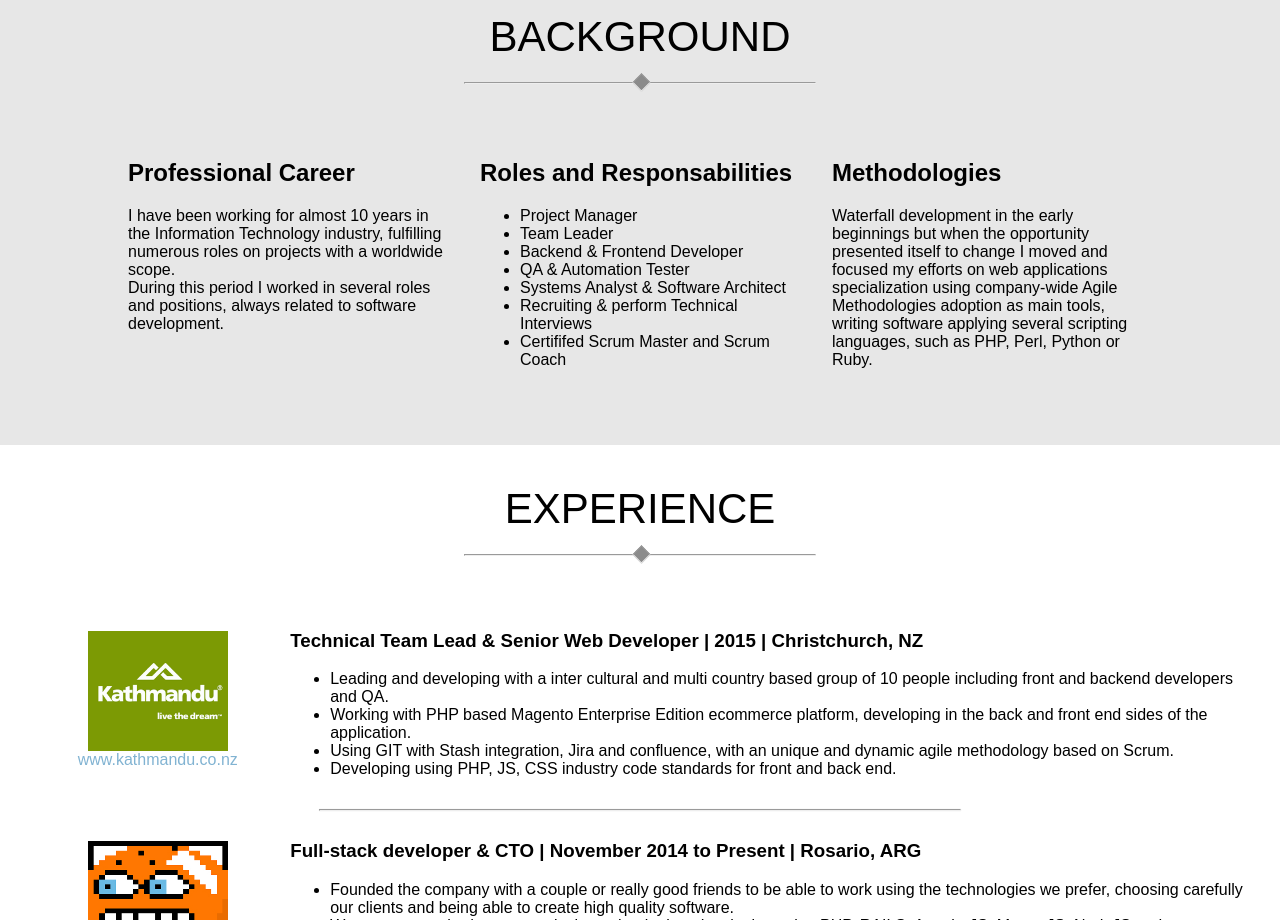
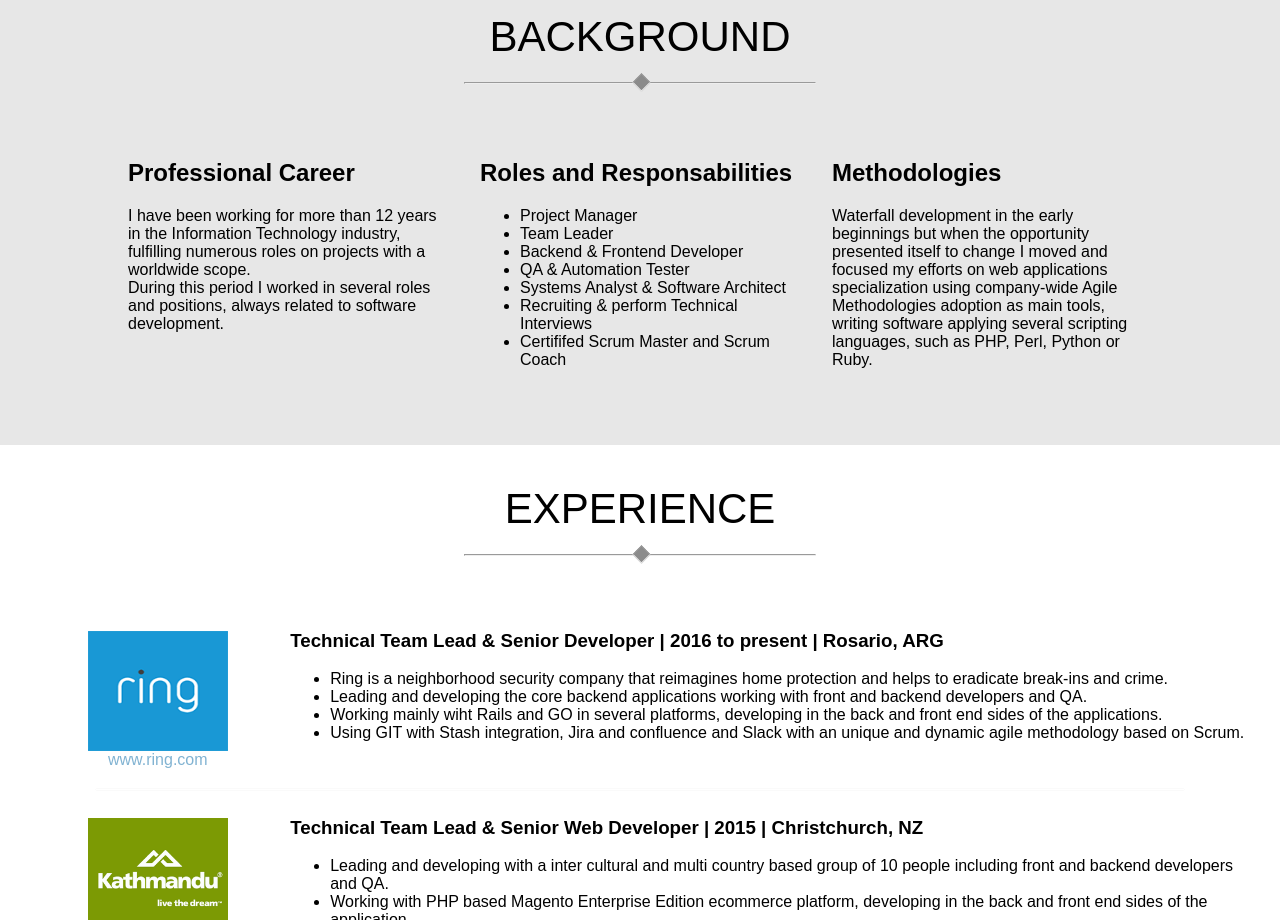
Before and after one commit to guidoalloatti/home-page, a plain HTML site: page index.html in a window 1280 px wide. Shown: the part 1880-2800 px from the top of the page. Drawn offline with nearby package versions, Linux system fonts and the light colour scheme.

Commit message:
Adding Ring

```diff
--- a/css/experience.css
+++ b/css/experience.css
@@ -14,13 +14,12 @@
 }
 
 .hr-content-separator {
-    /*border-top: 1px solid #fff;*/
-	box-shadow: 0 0 1px #ccc;
-	-webkit-box-shadow: 0 0 1px #ccc;
-	-moz-box-shadow: 0 0 1px #ccc;
-	width: 50%;
-	margin-bottom: 10px;
-	margin-top: 15px;
+    border: 0;
+	border-top: 1px solid #fff;
+    -webkit-box-shadow: 0px 0px 1px #ccc;
+    -moz-box-shadow: 0 0 1px #ccc;
+    width: 85%;
+    margin-top: 20px;
 }
 
 .work-details {
--- a/index.html
+++ b/index.html
@@ -76,12 +76,12 @@
                 </div>
                 <div class="horizontal">
                     <span class="square individual">
-                        <a id="contact_link" class="tenth before after" href="#contact-anchor">CONTACT</a>
+                        <a id="visualizer_link" class="tenth before after" href="#visualizer-anchor">VISUAL</a>
                     </span>
                 </div>
                 <div class="horizontal">
                     <span class="square individual">
-                        <a id="visualizer_link" class="tenth before after" href="#visualizer-anchor">VISUAL</a>
+                        <a id="contact_link" class="tenth before after" href="#contact-anchor">CONTACT</a>
                     </span>
                 </div>
             </div>
@@ -143,7 +143,7 @@
         <div class="content-text">
             <div class="background-left-column">
                 <h2>Professional Career</h2>
-                I have been working for almost 10 years in the Information Technology industry, fulfilling numerous roles on projects with a worldwide scope.
+                I have been working for more than 12 years in the Information Technology industry, fulfilling numerous roles on projects with a worldwide scope.
                 <br>During this period I worked in several roles and
                 positions, always related to software development.
             </div>
@@ -181,6 +181,27 @@
         </div>
       <div>
         <div class="content-text">
+            <div>
+                <div class="left-experience">
+                  <a href="http://www.ring.com" target="_blank">
+                    <img src="images/ring.png" width="140px" height="120px">
+                  </a><br>
+                  <a href="http://www.ring.com" target="_blank">
+                    www.ring.com
+                  </a>
+                </div>
+                <div class="right-experience">
+                  <h3>Technical Team Lead & Senior Developer | 2016 to present | Rosario, ARG</h3>
+                  <ul>
+                    <li>Ring is a neighborhood security company that reimagines home protection and helps to eradicate break-ins and crime.</li>
+                    <li>Leading and developing the core backend applications working with front and backend developers and QA.</li>
+                    <li>Working mainly wiht Rails and GO in several platforms, developing in the back and front end sides of the applications.</li>
+                    <li>Using GIT with Stash integration, Jira and confluence and Slack with an unique and dynamic agile methodology based on Scrum.</li>
+                  </ul>
+                </div>
+            </div>
+
+            <hr class="hr-content-separator">
             <div>
                 <div class="left-experience">
                   <a href="http://www.kathmandu.co.nz" target="_blank">
@@ -346,8 +367,6 @@
       </div>
     </div>
   </div>
-
-
 
 
     <div id="my-skills-anchor"></div>
```
Also changed, not shown: images/ring.png (added).
